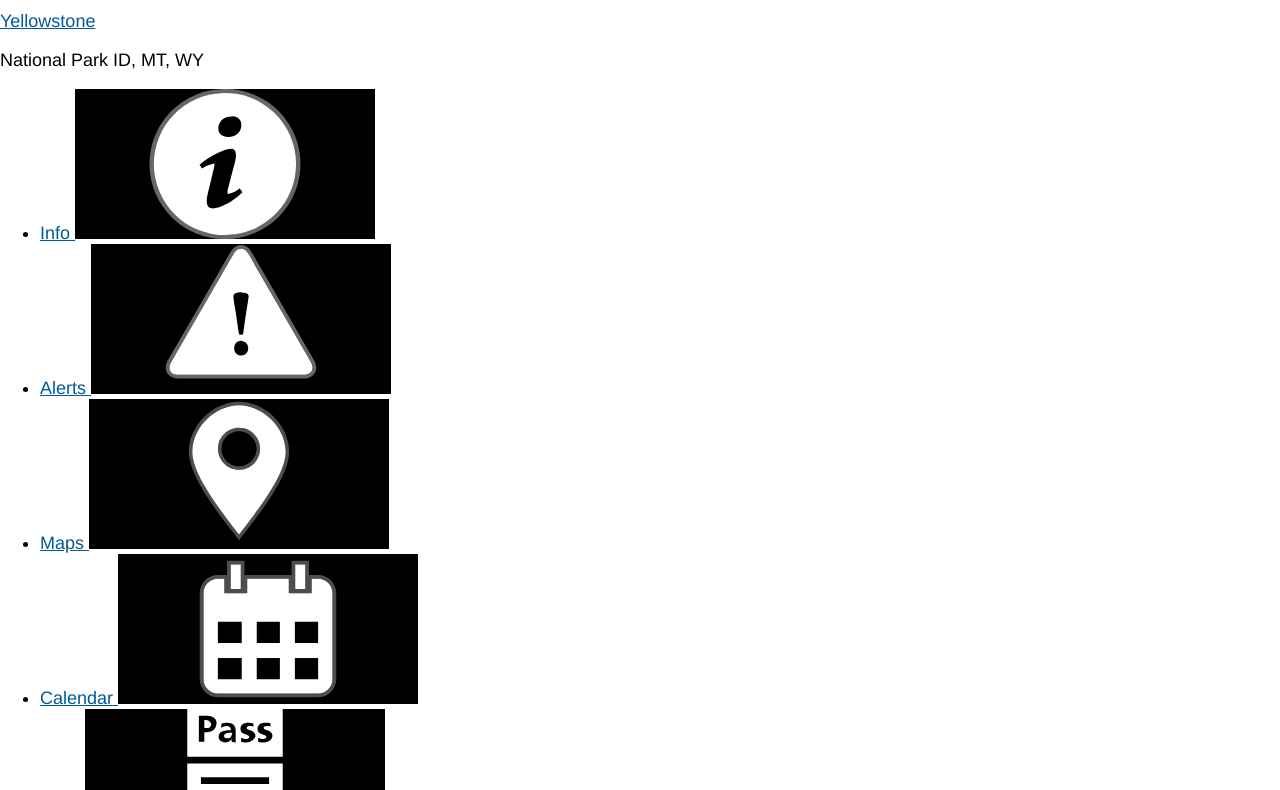
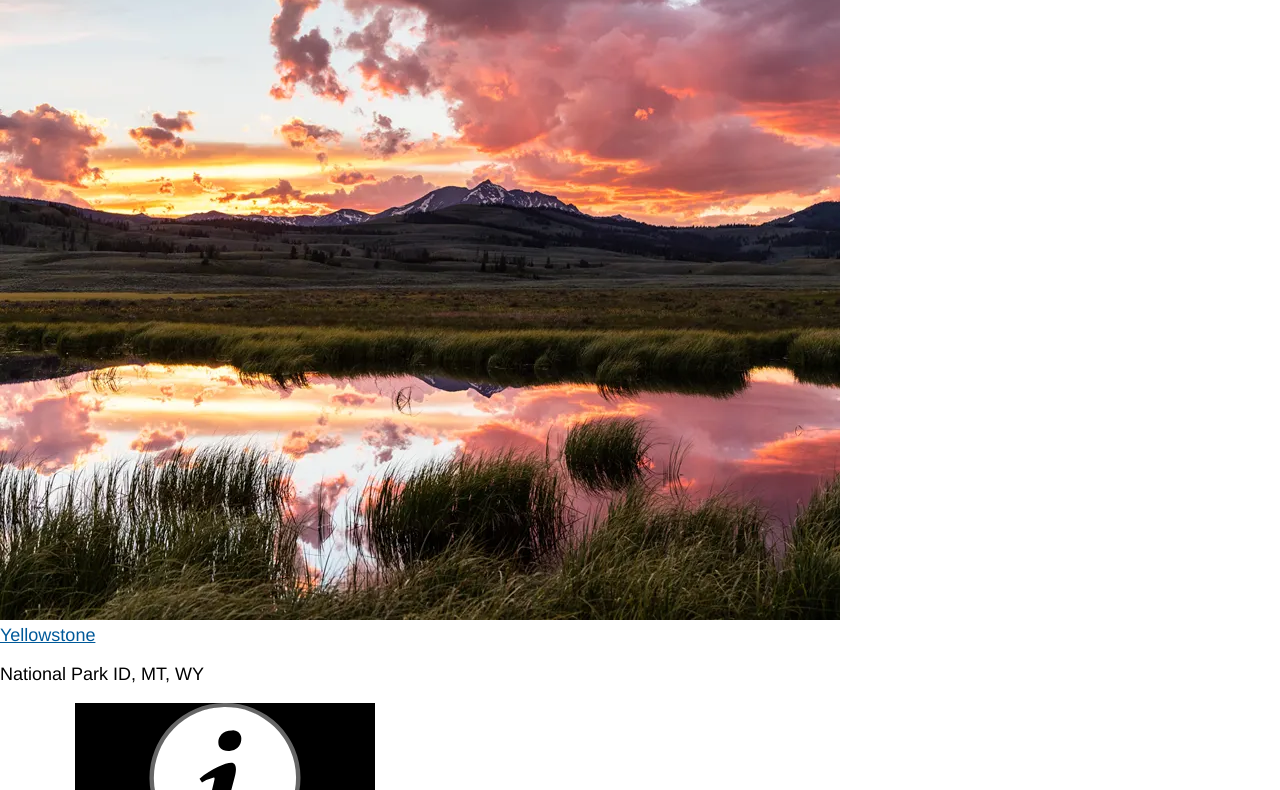
Before and after one commit to bellenker/wdd231-fl26, a website built with Vite: page src/index.html in a window 1280 px wide. Shown: the part 276-1066 px from the top of the page. Built offline with nearby package versions, Linux system fonts and the light colour scheme; files whose address does not match are found by name.

Commit message:
Added a banner image from YS website slideshow banner

```diff
--- a/src/index.html
+++ b/src/index.html
@@ -71,7 +71,7 @@
       </section>
       <section id="park-header">
       <div class="hero-banner">
-        <img src="" alt=""/>
+        <img src="2815637A-9869-FC9C-99461D0B36AA1922.webp" alt="sunset-water"/>
         <div class="hero-content">
         <a href="#" class="hero-title"> Yellowstone</a>
         <P class="hero-subtitle">
```
Also changed, not shown: src/images/2815637A-9869-FC9C-99461D0B36AA1922.webp (added).
